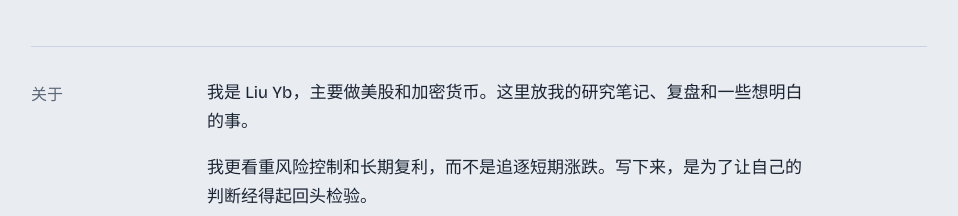
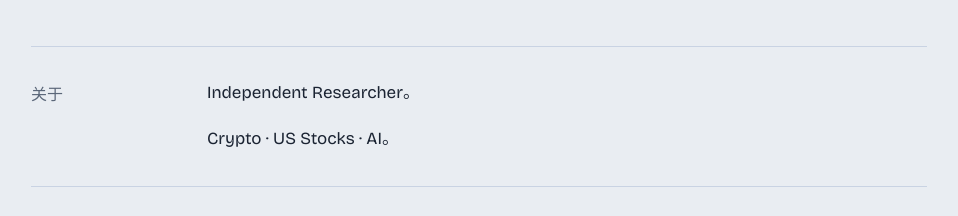
Before and after one commit to btclyb/zke.cc.cd, a plain HTML site: page index.html in a window 1280 px wide. Shown: the part 514-730 px from the top of the page, without its empty margins (161-1119 px from the left). Drawn offline with nearby package versions, Linux system fonts and the light colour scheme; no server answers.

Commit message:
Update personal description in index.html

```diff
--- a/index.html
+++ b/index.html
@@ -89,8 +89,8 @@ footer{margin-top:1rem;padding-top:1.5rem;border-top:1px solid var(--line);color
   <section>
     <h2>关于</h2>
     <div class="body">
-      <p>我是 Liu Yb，主要做美股和加密货币。这里放我的研究笔记、复盘和一些想明白的事。</p>
-      <p>我更看重风险控制和长期复利，而不是追逐短期涨跌。写下来，是为了让自己的判断经得起回头检验。</p>
+      <p>Independent Researcher。</p>
+      <p>Crypto · US Stocks · AI。</p>
     </div>
   </section>
 
```
